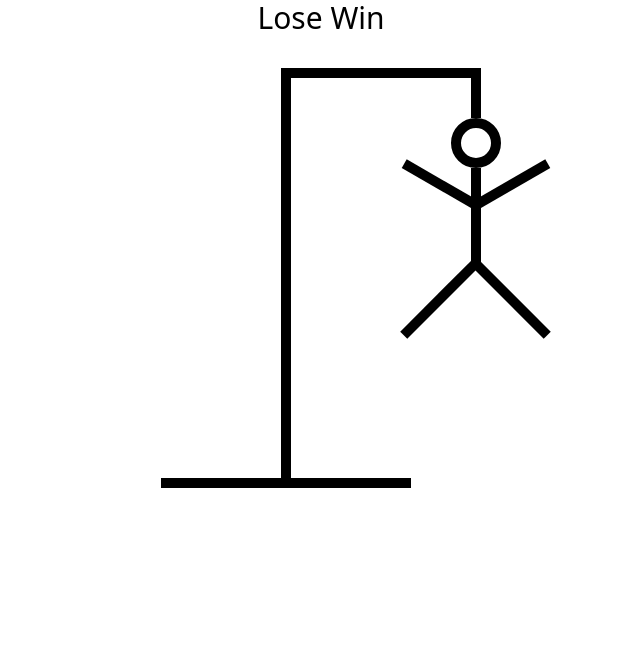
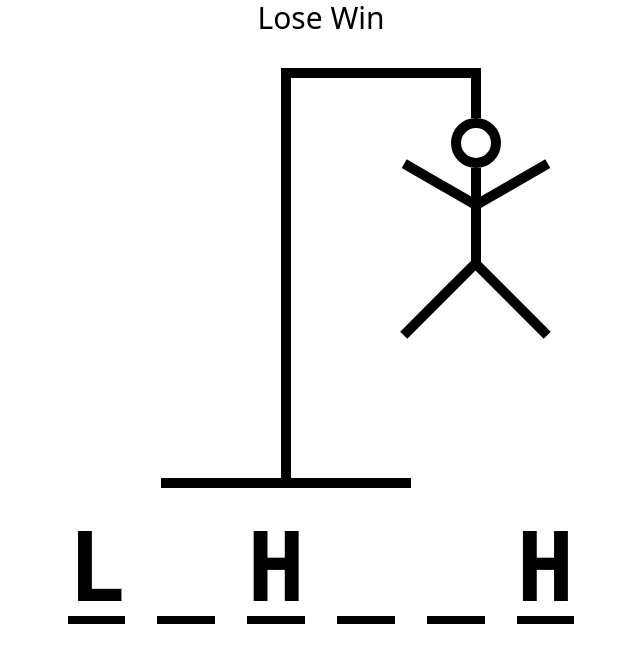
Before and after one commit to chantaseng/react-ts-hangman, a React (Vite) app: page / in a window 1280 px wide. Shown: the top 662 px of the page, without its empty margins (319-959 px from the left). Built offline with nearby package versions, Linux system fonts and the light colour scheme.

Commit message:
Display word in HangmanWord component

```diff
--- a/src/HangmanWord.tsx
+++ b/src/HangmanWord.tsx
@@ -1 +1,20 @@
-export function HangmanWord() {}
+export function HangmanWord() {
+  const word = "lohpoh";
+  const guessedLetters = ["l", "h"];
+
+  return (
+    <div className="flex gap-8 font-mono text-8xl font-bold uppercase">
+      {word.split("").map((letter, index) => (
+        <span className="border-b-8 border-black" key={index}>
+          <span
+            className={
+              guessedLetters.includes(letter) ? "visible" : "invisible"
+            }
+          >
+            {letter}
+          </span>
+        </span>
+      ))}
+    </div>
+  );
+}
```
